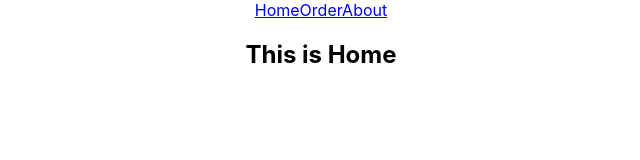
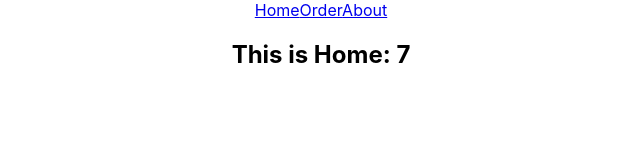
Before and after one commit to AlAminMiah4274/reactContextAPI, a React (Create React App) app: page / in a window 1280 px wide. Shown: the top 160 px of the page, without its empty margins (319-959 px from the left). Built offline with nearby package versions, Linux system fonts and the light colour scheme.

Commit message:
loaded data from json file

```diff
--- a/src/App.js
+++ b/src/App.js
@@ -12,6 +12,7 @@ function App() {
       children: [
         {
           path: '/',
+          loader: () => fetch('tshirt.json'),
           element: <Home></Home>
         },
         {
--- a/src/components/Home/Home.js
+++ b/src/components/Home/Home.js
@@ -1,9 +1,11 @@
 import React from 'react';
+import { useLoaderData } from 'react-router-dom';
 
 const Home = () => {
+    const tshirt = useLoaderData();
     return (
         <div>
-            <h2>This is Home</h2>
+            <h2>This is Home: {tshirt.length}</h2>
         </div>
     );
 };
```
